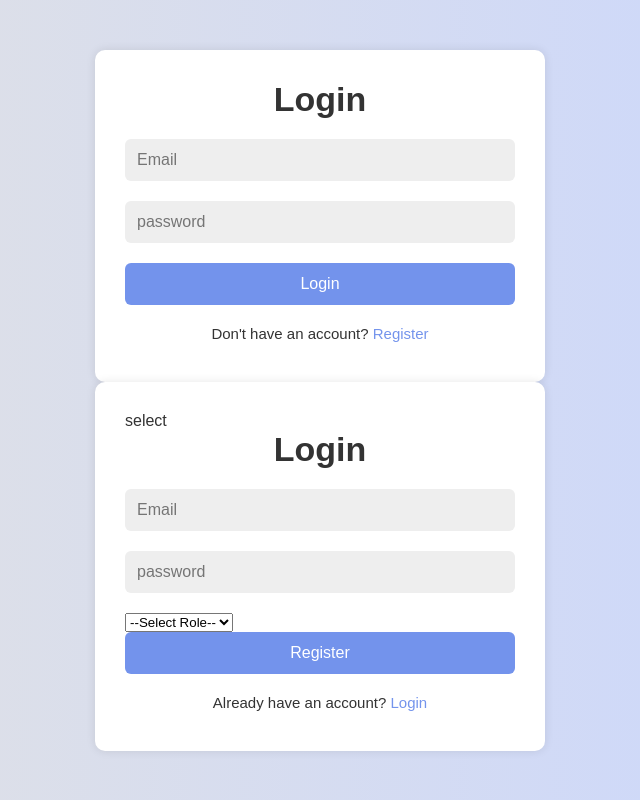
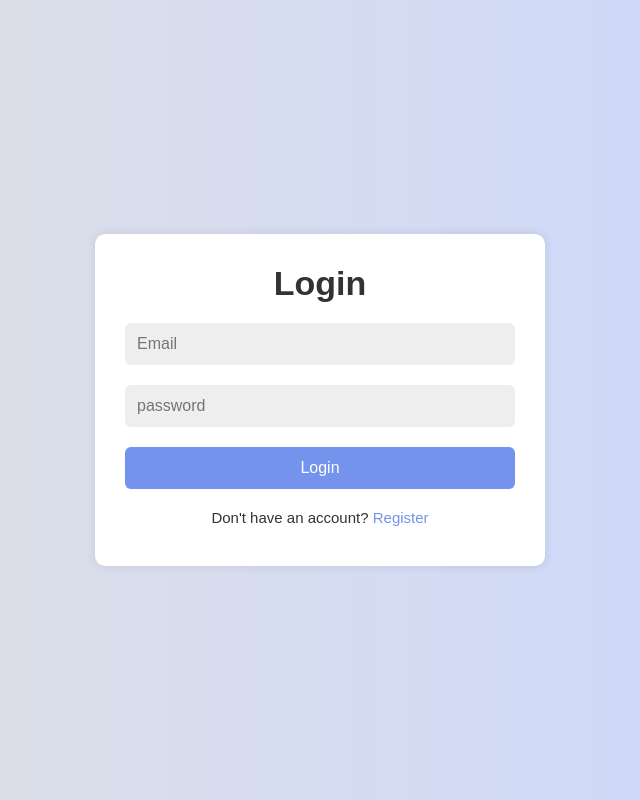
Before and after one commit to Odraes/VisitLog, a Flask app: template templates/auth/login.html in a window 1280 px wide. Shown: the whole page, without its empty margins (320-960 px from the left). Run offline with Flask 3, Linux system fonts and the light colour scheme; the template is opened without the code that fills it, so the values that code supplies are empty; some web fonts are replaced.

Commit message:
make the login the nly one showing

```diff
--- a/static/css/style.css
+++ b/static/css/style.css
@@ -24,13 +24,18 @@ body{
     background: #fff;
     border-radius: 10px;
     box-shadow: 0 0 10px rgba(0,0,0,0.1);
+    display: none;
+}
+.form-box.active{
+    display: block;
+
 }
 h2{
     font-size: 34px;
     text-align: center;
     margin-bottom: 20px;
 }
-input{
+input, select{
     width: 100%;
     padding: 12px;
     background: #eee;
--- a/templates/auth/login.html
+++ b/templates/auth/login.html
@@ -8,7 +8,7 @@
 <body>
 
     <div class="container">
-       <div class="form-box" id="login-form">
+       <div class="form-box active" id="login-form">
            <form action="">
 
                <h2>Login</h2>
@@ -19,6 +19,7 @@
                <p>Don't have an account? <a href="#">Register</a></p>
            </form>
        </div>
+
         <div class="form-box" id="Register-form">select
            <form action="">
 
```
